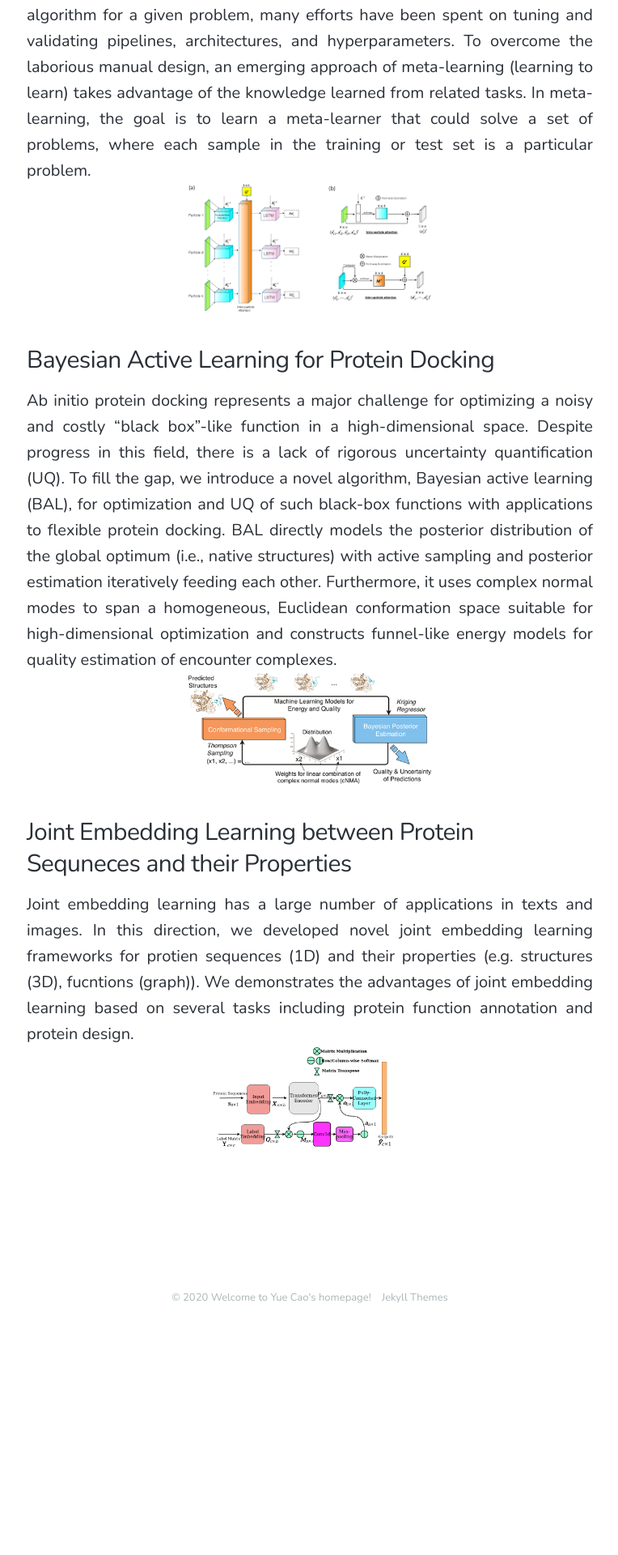
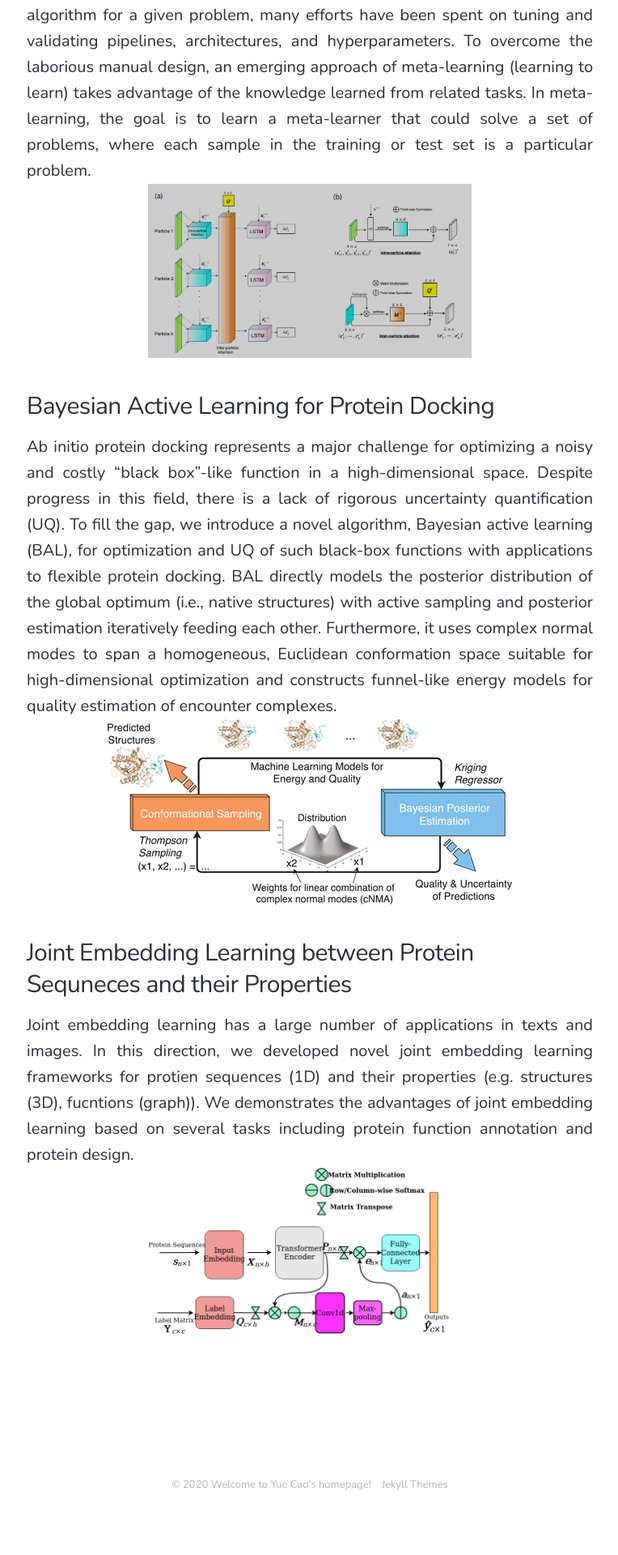
Before and after one commit to YueCao94/YueCao94.github.io, a Jekyll site: the page built from Research/index.html, in a window 1280 px wide. Shown: the part 867-2787 px from the top of the page at 81% size, without its empty margins (257-1021 px from the left). Built offline with Jekyll 4.4.1, drawn with Linux system fonts in a browser that asks for light colours; nearby versions of some CDN libraries; before the commit the page ends 2556 px from its top, so only the background shows below that.

Commit message:
second commit

```diff
--- a/Research/index.html
+++ b/Research/index.html
@@ -43,14 +43,14 @@ featured_image: /images/social.jpg
 		algorithm for a given problem, many efforts have been spent on tuning and validating pipelines,
 		architectures, and hyperparameters. To overcome the laborious manual design, an emerging approach of meta-learning (learning to learn) takes advantage of the knowledge learned from related tasks. In meta-learning, the goal is to learn
 		a meta-learner that could solve a set of problems, where each sample in the training or test set is a particular problem. </h5>
-		<a href="https://papers.nips.cc/paper/9641-learning-to-optimize-in-swarms"><img src="/images/l2o.png" alt="Forest" class="center" style="width:30%;"></a>
+		<a href="https://papers.nips.cc/paper/9641-learning-to-optimize-in-swarms"><img src="/images/l2o.png" alt="Forest" class="center" style="width:40%;"></a>
 
 		<h3>Bayesian Active Learning for Protein Docking </h3>
 		<h5 align="justify">Ab initio protein docking represents a major challenge for optimizing a noisy and costly “black box”-like function in a high-dimensional space. Despite progress in this field, there is a lack of rigorous uncertainty quantification (UQ). To fill the gap, we introduce a novel algorithm, Bayesian active learning (BAL), for optimization and UQ of such black-box functions with applications to flexible protein docking. BAL directly models the posterior distribution of the global optimum (i.e., native structures) with active sampling and posterior estimation iteratively feeding each other. Furthermore, it uses complex normal modes to span a homogeneous, Euclidean conformation space suitable for high-dimensional optimization and constructs funnel-like energy models for quality estimation of encounter complexes. </h5>
-				<a href="https://pubs.acs.org/doi/10.1021/acs.jctc.0c00476"><img src="/images/bal.gif" alt="Forest" class="center" style="width:30%;"></a>
+				<a href="https://pubs.acs.org/doi/10.1021/acs.jctc.0c00476"><img src="/images/bal.gif" alt="Forest" class="center" style="width:50%;"></a>
 		<h3>Joint Embedding Learning between Protein Sequneces and their Properties </h3>
 	<h5 align="justify"> Joint embedding learning has a large number of applications in texts and images. In this direction, we developed novel joint embedding learning frameworks for protien sequences (1D) and their properties (e.g. structures (3D), fucntions (graph)). We demonstrates the advantages of joint embedding learning based on several tasks including protein function annotation and protein design.</h5>
-		<a href="https://www.biorxiv.org/content/10.1101/2020.09.27.315937v1.full"><img src="/images/ProteinFuncPred.png" alt="Forest" class="center" style="width:30%;"></a>
+		<a href="https://www.biorxiv.org/content/10.1101/2020.09.27.315937v1.full"><img src="/images/ProteinFuncPred.png" alt="Forest" class="center" style="width:50%;"></a>
 	</div>
 
 </section>
```
Also changed, not shown: images/l2o.png, 1 other file.
